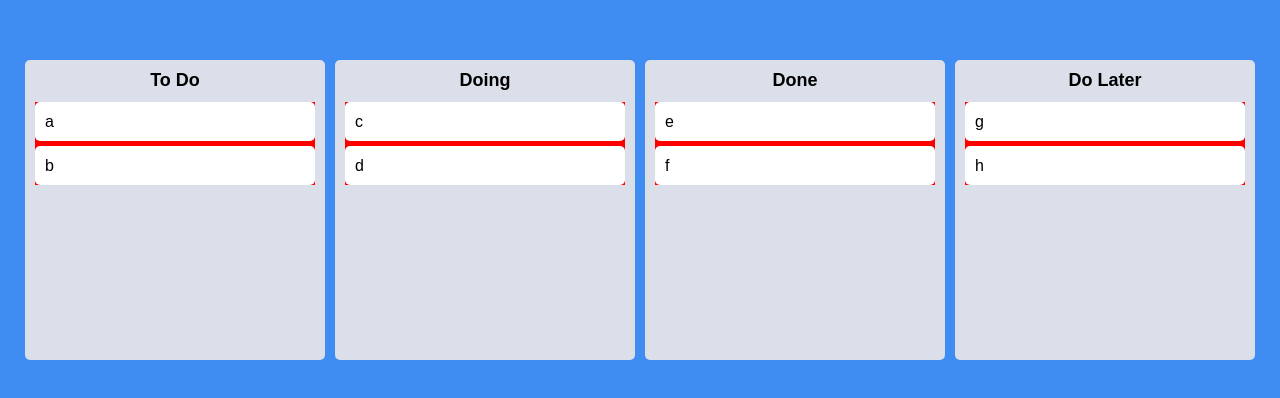
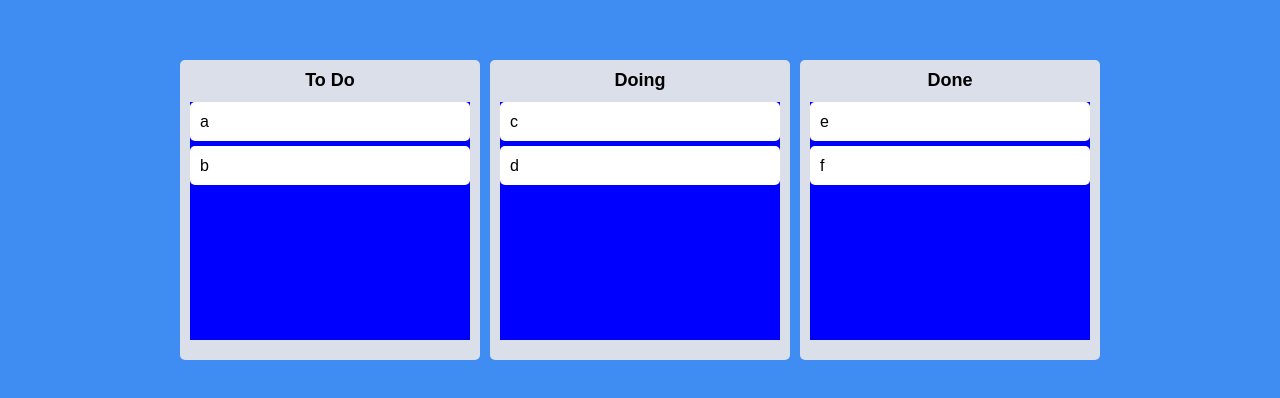
Before and after one commit to seorang42/trello-clone, a React (Create React App) app: page / in a window 1280 px wide. Shown: the part 190-588 px from the top of the page. Built offline with nearby package versions, Linux system fonts and the light colour scheme.

Commit message:
7.11 Droppable Snapshot

```diff
--- a/src/Components/Board.tsx
+++ b/src/Components/Board.tsx
@@ -9,6 +9,8 @@
   background-color: ${(props) => props.theme.boardColor};
   border-radius: 5px;
   min-height: 300px;
+  display: flex;
+  flex-direction: column;
 `;
 
 const Title = styled.h2`
@@ -16,6 +18,18 @@
   font-weight: 600;
   margin-bottom: 10px;
   font-size: 18px;
+`;
+
+interface IAreaProps {
+  isDraggingOver: boolean;
+  isDraggingFromThis: boolean;
+}
+
+const Area = styled.div<IAreaProps>`
+  background-color: ${(props) =>
+    props.isDraggingOver ? "pink" : props.isDraggingFromThis ? "red" : "blue"};
+  flex-grow: 1;
+  transition: background-color 0.3s ease-in-out;
 `;
 
 interface IBoardProps {
@@ -28,9 +42,10 @@
     <Wrapper>
       <Title>{boardId}</Title>
       <Droppable droppableId={boardId}>
-        {(provided) => (
-          <div
-            style={{ backgroundColor: "red" }}
+        {(provided, snapshot) => (
+          <Area
+            isDraggingOver={snapshot.isDraggingOver}
+            isDraggingFromThis={Boolean(snapshot.draggingFromThisWith)}
             ref={provided.innerRef}
             {...provided.droppableProps}
           >
@@ -38,7 +53,7 @@
               <DraggableCard key={toDo} index={index} toDo={toDo} />
             ))}
             {provided.placeholder}
-          </div>
+          </Area>
         )}
       </Droppable>
     </Wrapper>
--- a/src/atoms.tsx
+++ b/src/atoms.tsx
@@ -10,6 +10,5 @@
     "To Do": ["a", "b"],
     Doing: ["c", "d"],
     Done: ["e", "f"],
-    "Do Later": ["g", "h"],
   },
 });
```
